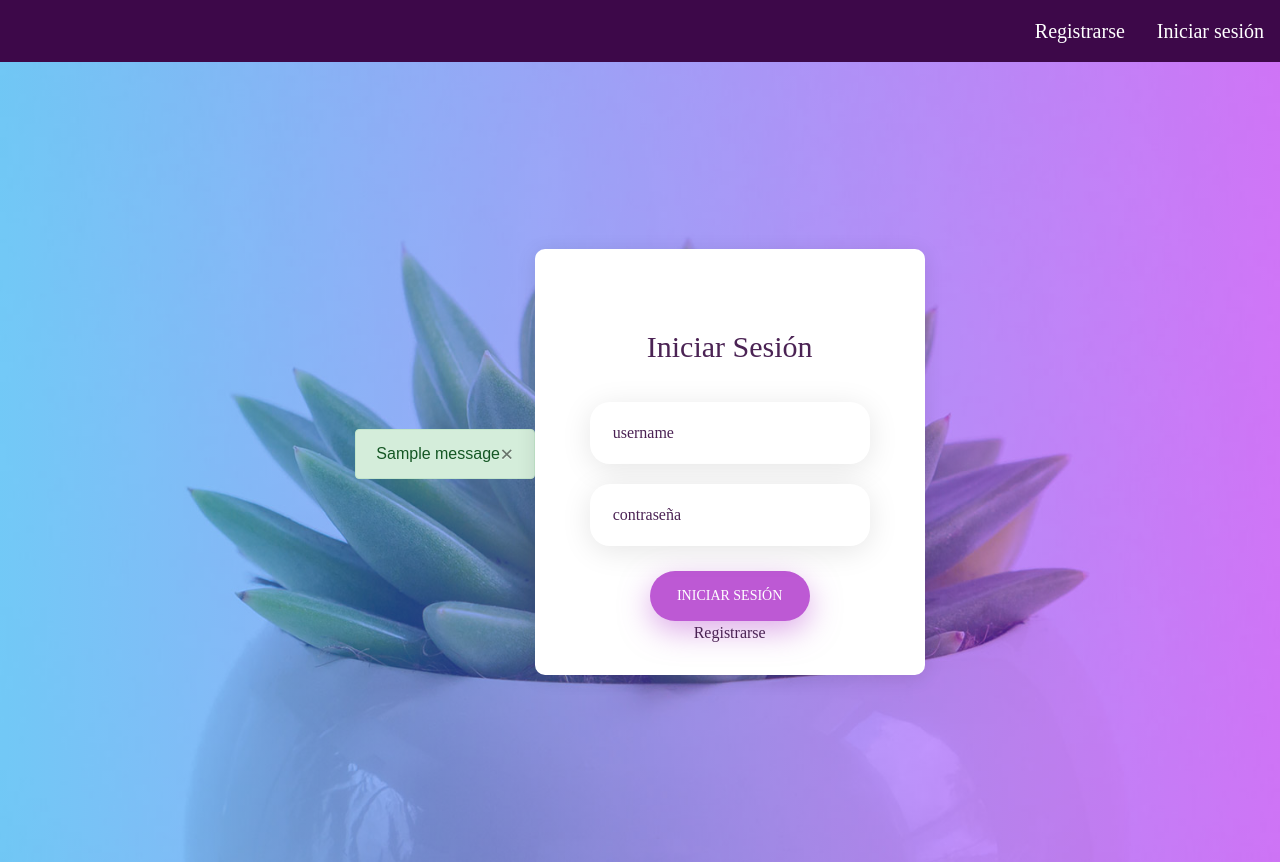
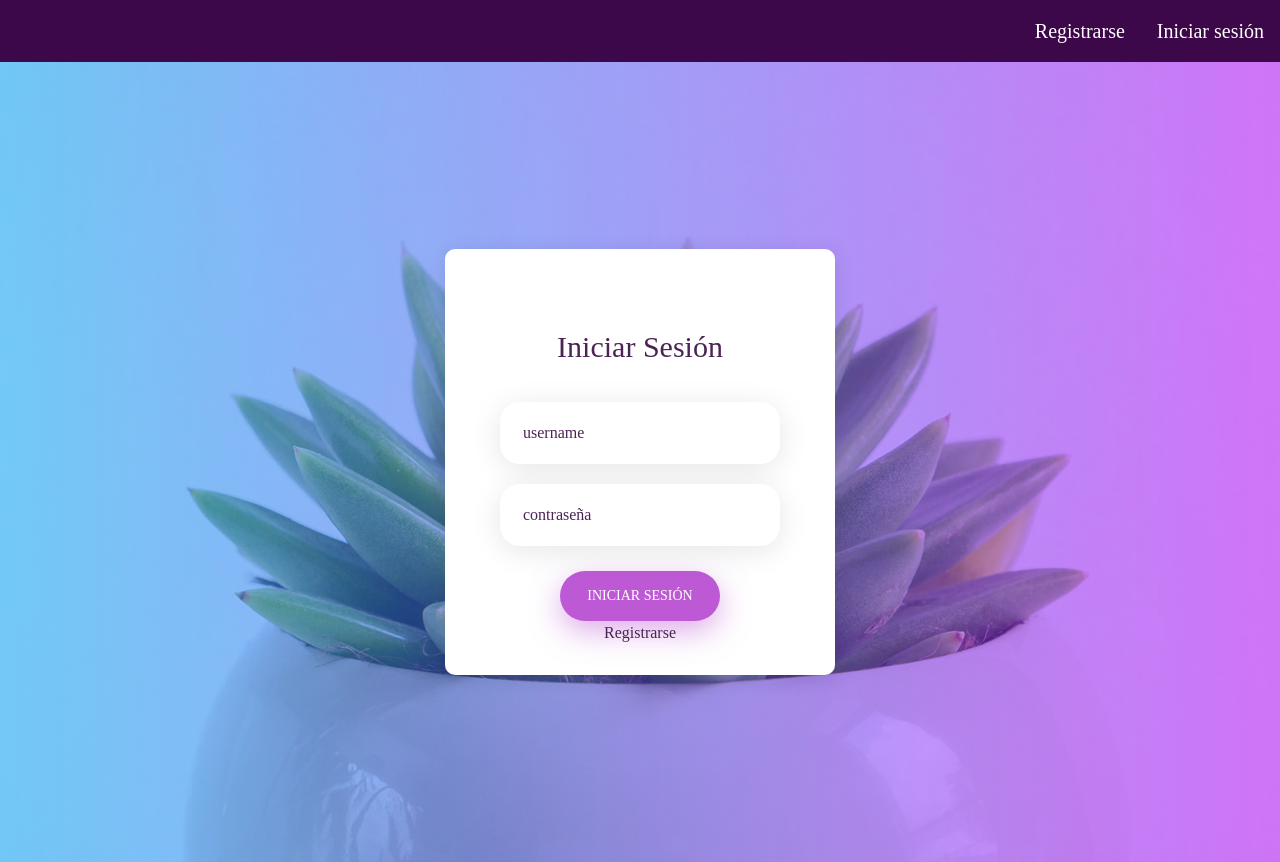
Before and after one commit to swsandra/TODOList, a Django app: page /login/ in a window 1280 px wide. Run offline with Django 3.2, Linux system fonts and the light colour scheme; tables that the repository leaves empty hold one stand-in row (values such as "Sample post"); one stand-in notice (Sample message) is shown; some libraries are stand-ins or nearby versions; some web fonts are replaced.

```diff
--- a/templates/base.html
+++ b/templates/base.html
@@ -1,6 +1,33 @@
 <!DOCTYPE html>
 <html lang="en">
 
+<head>
+  {% load static %}
+	<title>{% block title %} To-Do App {% endblock %}</title>
+	<meta charset="UTF-8">
+	<meta name="viewport" content="width=device-width, initial-scale=1">
+<!--===============================================================================================-->
+  <link rel="icon" type="image/png" href="{% static "login/images/icons/favicon.ico"%}"/>
+<!--===============================================================================================-->
+	<link rel="stylesheet" type="text/css" href="{% static "login/vendor/bootstrap/css/bootstrap.min.css" %}">
+<!--===============================================================================================-->
+	<link rel="stylesheet" type="text/css" href="{% static "login/fonts/font-awesome-4.7.0/css/font-awesome.min.css" %}">
+<!--===============================================================================================-->
+	<link rel="stylesheet" type="text/css" href="{% static "login/fonts/iconic/css/material-design-iconic-font.min.css" %}">
+<!--===============================================================================================-->
+	<link rel="stylesheet" type="text/css" href="{% static "login/vendor/animate/animate.css" %}">
+<!--===============================================================================================-->
+	<link rel="stylesheet" type="text/css" href="{% static "login/vendor/css-hamburgers/hamburgers.min.css" %}">
+<!--===============================================================================================-->
+	<link rel="stylesheet" type="text/css" href="{% static "login/vendor/animsition/css/animsition.min.css" %}">
+<!--===============================================================================================-->
+	<link rel="stylesheet" type="text/css" href="{% static "login/vendor/select2/select2.min.css" %}">
+<!--===============================================================================================-->
+	<link rel="stylesheet" type="text/css" href="{% static "login/vendor/daterangepicker/daterangepicker.css" %}">
+<!--===============================================================================================-->
+	<link rel="stylesheet" type="text/css" href="{% static "login/css/util.css" %}">
+	<link rel="stylesheet" type="text/css" href="{% static "login/css/main.css" %}">
+<!--===============================================================================================-->
   <style>
     ul {
       list-style-type: none;
@@ -35,34 +62,6 @@ li a:hover {
     }
 
     </style>
-
-<head>
-  {% load static %}
-	<title>{% block title %} To-Do App {% endblock %}</title>
-	<meta charset="UTF-8">
-	<meta name="viewport" content="width=device-width, initial-scale=1">
-<!--===============================================================================================-->
-  <link rel="icon" type="image/png" href="{% static "login/images/icons/favicon.ico"%}"/>
-<!--===============================================================================================-->
-	<link rel="stylesheet" type="text/css" href="{% static "login/vendor/bootstrap/css/bootstrap.min.css" %}">
-<!--===============================================================================================-->
-	<link rel="stylesheet" type="text/css" href="{% static "login/fonts/font-awesome-4.7.0/css/font-awesome.min.css" %}">
-<!--===============================================================================================-->
-	<link rel="stylesheet" type="text/css" href="{% static "login/fonts/iconic/css/material-design-iconic-font.min.css" %}">
-<!--===============================================================================================-->
-	<link rel="stylesheet" type="text/css" href="{% static "login/vendor/animate/animate.css" %}">
-<!--===============================================================================================-->
-	<link rel="stylesheet" type="text/css" href="{% static "login/vendor/css-hamburgers/hamburgers.min.css" %}">
-<!--===============================================================================================-->
-	<link rel="stylesheet" type="text/css" href="{% static "login/vendor/animsition/css/animsition.min.css" %}">
-<!--===============================================================================================-->
-	<link rel="stylesheet" type="text/css" href="{% static "login/vendor/select2/select2.min.css" %}">
-<!--===============================================================================================-->
-	<link rel="stylesheet" type="text/css" href="{% static "login/vendor/daterangepicker/daterangepicker.css" %}">
-<!--===============================================================================================-->
-	<link rel="stylesheet" type="text/css" href="{% static "login/css/util.css" %}">
-	<link rel="stylesheet" type="text/css" href="{% static "login/css/main.css" %}">
-<!--===============================================================================================-->
 </head>
 
 <body>
@@ -82,6 +81,21 @@ li a:hover {
     {% endblock %}
 	</div>
 	<div id="dropDownSelect1"></div>
-
+<!--===============================================================================================-->
+<script src="{%static "login/vendor/jquery/jquery-3.2.1.min.js" %}"></script>
+<!--===============================================================================================-->
+	<script src="{%static "login/vendor/animsition/js/animsition.min.js" %}"></script>
+<!--===============================================================================================-->
+	<script src="{%static "login/vendor/bootstrap/js/popper.js" %}"></script>
+	<script src="{%static "login/vendor/bootstrap/js/bootstrap.min.js" %}"></script>
+<!--===============================================================================================-->
+	<script src="{%static "login/vendor/select2/select2.min.js" %}"></script>
+<!--===============================================================================================-->
+	<script src="{%static "login/vendor/daterangepicker/moment.min.js" %}"></script>
+	<script src="{%static "login/vendor/daterangepicker/daterangepicker.js" %}"></script>
+<!--===============================================================================================-->
+	<script src="{%static "login/vendor/countdowntime/countdowntime.js" %}"></script>
+<!--===============================================================================================-->
+	<script src="{%static "login/js/main.js" %}"></script>
 </body>
 </html>
--- a/templates/registration/login.html
+++ b/templates/registration/login.html
@@ -3,13 +3,6 @@
 {% block title %} {{ block.super }} - Login {% endblock %}
 
 {% block content %}
-
-{% for message in messages %}
-<div class="alert alert-success">
-    <a class="close" href="#" data-dismiss="alert">×</a>
-    {{ message }}
-</div>
-{% endfor %}
 
 <div class="wrap-login100 p-l-55 p-r-55 p-t-80 p-b-30">
     <form class="login100-form validate-form" method="post">
@@ -19,12 +12,12 @@
         </span>
 
         <div class="wrap-input100 validate-input m-b-20" data-validate="Introduzca un username">
-            <input class="input100" type="text" name="username" placeholder="username">
+            <input class="input100" type="text" id="username" name="username" placeholder="username">
             <span class="focus-input100"></span>
         </div>
 
         <div class="wrap-input100 validate-input m-b-25" data-validate = "Introduzca una contraseña">
-            <input class="input100" type="password" name="password" placeholder="contraseña">
+            <input class="input100" type="password" id="password" name="password" placeholder="contraseña">
             <span class="focus-input100"></span>
         </div>
 
```
Lines whose indentation alone changed are shown as unchanged.
